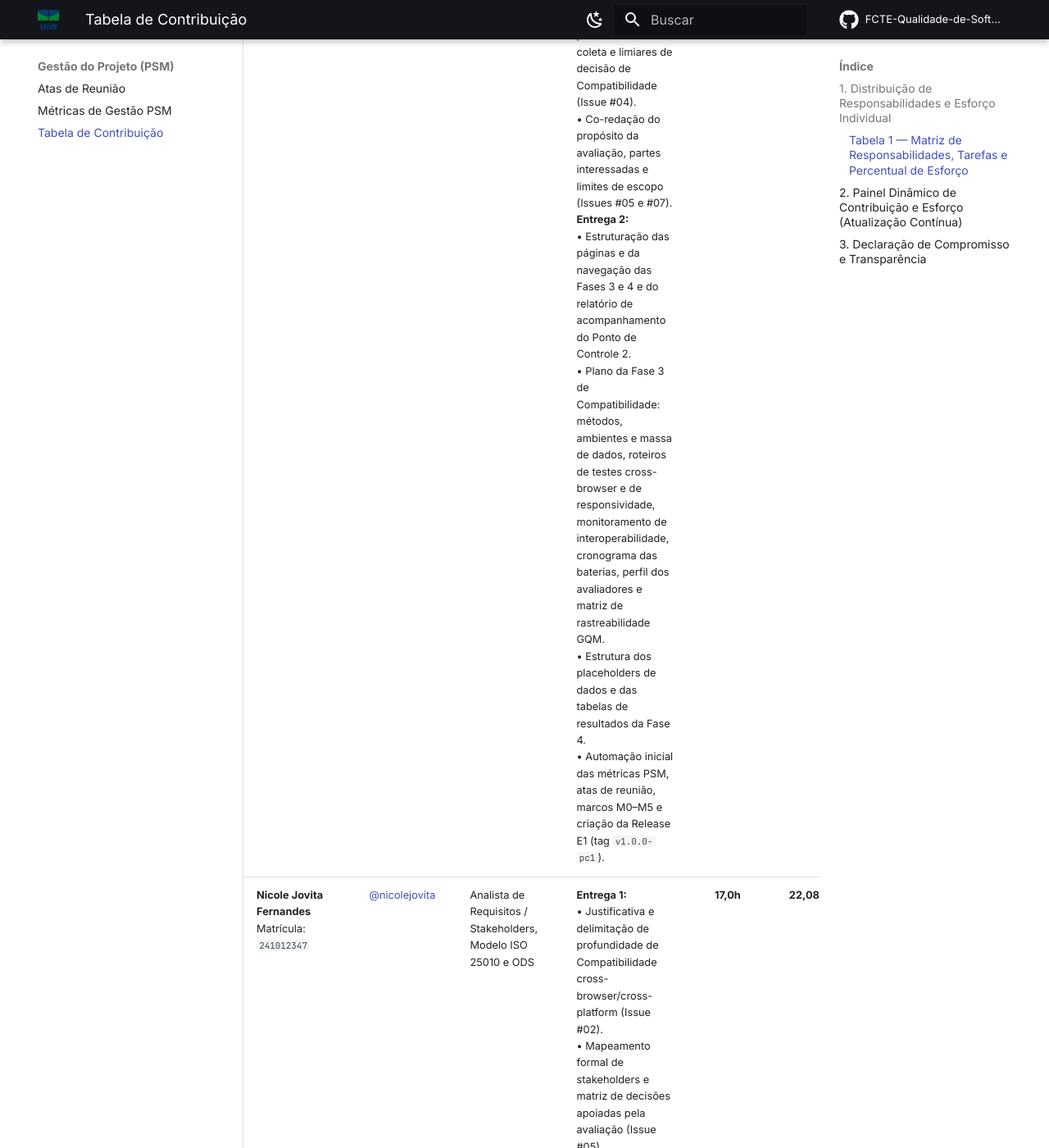
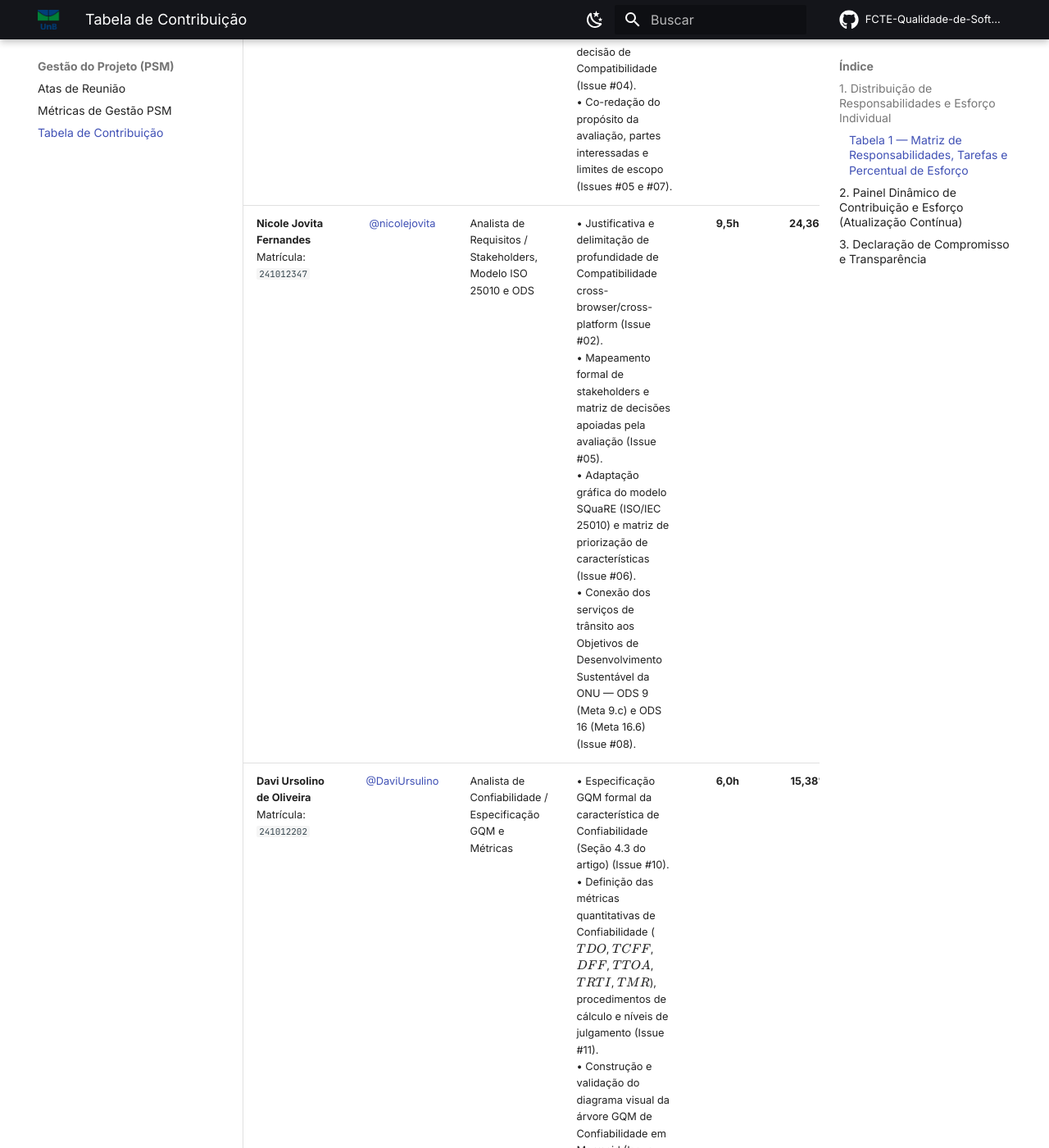
Before and after one commit to FCTE-Qualidade-de-Software-1/2026-2_T02_KAY_MCNULTY, an MkDocs documentation site: the page built from docs/gestao/tabela-contribuicao.md, in a window 1280 px wide and 1400 px high, scrolled down 1424 px. Shown: the whole window at 82% size. Built offline with MkDocs 1.6.1 and Material for MkDocs 9.7.7, drawn with Linux system fonts in a browser that asks for light colours; comment, search, counter and statistics services are not loaded; some of the changed text lies outside the part shown.

Commit message:
feat(metrics): atualiza painel e snippets de métricas PSM [skip ci]

```diff
--- a/snippets/tabela-contribuicao-matriz.md
+++ b/snippets/tabela-contribuicao-matriz.md
@@ -1,9 +1,9 @@
 | Integrante (Nome e Matrícula) | Usuário GitHub | Papel Principal na Equipe | Principais Responsabilidades e Tarefas Realizadas no Ponto de Controle 1 | Horas (h) | % Esforço (AG-C5) | Status |
 | :--- | :---: | :--- | :--- | :---: | :---: | :---: |
-| **Artur Fernandes Galdino**<br>Matrícula: `241010923` | [@ArturFGaldino](https://github.com/ArturFGaldino) | Analista de Compatibilidade / Mapeamento de Arquitetura e Escopo | **Entrega 1:**<br>• Mapeamento arquitetural do Portal Detran Digital DF e delimitação dos 4 módulos avaliados: Infração, Atendimento, Protocolo e Chatbot (Issue #01).<br>• Especificação conceitual e operacional da árvore GQM de Compatibilidade (Issue #03).<br>• Formulação das métricas operacionais ($TCBN$, $ICR$, $TSIS$), procedimentos de coleta e limiares de decisão de Compatibilidade (Issue #04).<br>• Co-redação do propósito da avaliação, partes interessadas e limites de escopo (Issues #05 e #07).<br>**Entrega 2:**<br>• Estruturação das páginas e da navegação das Fases 3 e 4 e do relatório de acompanhamento do Ponto de Controle 2.<br>• Plano da Fase 3 de Compatibilidade: métodos, ambientes e massa de dados, roteiros de testes cross-browser e de responsividade, monitoramento de interoperabilidade, cronograma das baterias, perfil dos avaliadores e matriz de rastreabilidade GQM.<br>• Estrutura dos placeholders de dados e das tabelas de resultados da Fase 4.<br>• Automação inicial das métricas PSM, atas de reunião, marcos M0–M5 e criação da Release E1 (tag `v1.0.0-pc1`). | **18,0h** | **23,38%** | Em andamento (4 abertas) |
-| **Nicole Jovita Fernandes**<br>Matrícula: `241012347` | [@nicolejovita](https://github.com/nicolejovita) | Analista de Requisitos / Stakeholders, Modelo ISO 25010 e ODS | **Entrega 1:**<br>• Justificativa e delimitação de profundidade de Compatibilidade cross-browser/cross-platform (Issue #02).<br>• Mapeamento formal de stakeholders e matriz de decisões apoiadas pela avaliação (Issue #05).<br>• Adaptação gráfica do modelo SQuaRE (ISO/IEC 25010) e matriz de priorização de características (Issue #06).<br>• Conexão dos serviços de trânsito aos Objetivos de Desenvolvimento Sustentável da ONU — ODS 9 (Meta 9.c) e ODS 16 (Meta 16.6) (Issue #08).<br>**Entrega 2:**<br>• Revisão e integração dos pull requests da Fase 3 de Compatibilidade (#65, #66 e #67) e ajustes de formatação da documentação. | **17,0h** | **22,08%** | Em andamento (4 abertas) |
-| **Davi Ursolino de Oliveira**<br>Matrícula: `241012202` | [@DaviUrsulino](https://github.com/DaviUrsulino) | Analista de Confiabilidade / Especificação GQM e Métricas | **Entrega 1:**<br>• Especificação GQM formal da característica de Confiabilidade (Seção 4.3 do artigo) (Issue #10).<br>• Definição das métricas quantitativas de Confiabilidade ($TDO$, $TCFF$, $DFF$, $TTOA$, $TRTI$, $TMR$), procedimentos de cálculo e níveis de julgamento (Issue #11).<br>• Construção e validação do diagrama visual da árvore GQM de Confiabilidade em Mermaid (Issue #12).<br>• Padronização matemática das equações em LaTeX/MathJax e revisão de consistência teórica (Issue #13).<br>**Entrega 2:**<br>• Linha do tempo com o calendário oficial na seção de cronograma do PSM (Issue #21) e subtópico de Necessidades de Informação (Issue #22).<br>• Plano de avaliação de Confiabilidade da Fase 3 (Issue #46).<br>• Correção do workflow de monitoramento M1 (Issue #47) e dos erros do script de métricas. | **16,2h** | **21,00%** | Em andamento (4 abertas) |
-| **João Eduardo Pereira Rabelo**<br>Matrícula: `180053299` | [@JoaoEduardoP](https://github.com/JoaoEduardoP) | Analista de Confiabilidade / Metodologia e Métricas PSM | **Entrega 1:**<br>• Fundamentação e justificativa técnica da característica de Confiabilidade em serviços governamentais (Issue #09).<br>• Apoio na modelagem do processo de avaliação sob a ótica da norma ISO/IEC 25040.<br>• Estruturação das categorias de acompanhamento do modelo PSM/CID (Processos, Calendário e Recursos).<br>• Auditoria de conformidade das atas de reunião e governança de releases.<br>**Entrega 2:**<br>• Tópicos 1 e 6 do PSM (Issue #20) e correção da definição dos PRs que estavam como issues.<br>• Monitoramento de disponibilidade (M1) e estrutura de coleta de dados da Confiabilidade.<br>• Atualização da tabela de fluxos e métodos de coleta no plano de avaliação de Confiabilidade. | **11,2h** | **14,50%** | Em andamento (4 abertas) |
-| **Natan José França**<br>Matrícula: `241011537` | [@Natan8643](https://github.com/Natan8643) | Analista de Usabilidade / Diagrama GQM e Níveis de Julgamento | **Entrega 1:**<br>• Delimitação de escopo e justificativa da característica de Usabilidade / Capacidade de Interação (Issue #14).<br>• Modelagem do objetivo, questões analíticas e hipóteses de Usabilidade nos 4 módulos (Issue #15).<br>• Estabelecimento das réguas de pontuação e critérios de julgamento para proteção contra erros ($TCAPA$, $IEFO$, $TPRE$) (Issue #16).<br>• Elaboração do diagrama visual GQM de Usabilidade e revisão do texto para o artigo (Issue #17).<br>**Entrega 2:**<br>• Template padrão de issues do repositório.<br>• Tabelas de desempenho dos processos, horas, valor-hora e custos nos relatórios da Entrega 1.<br>• Workflow de métricas e publicação automática da GitPage; separação das métricas do PC1, geral e Entrega 2. | **7,2h** | **9,31%** | Em andamento (6 abertas) |
-| **Yan Santos Rodrigues**<br>Matrícula: `241025480` | [@yanrdgs-dev](https://github.com/yanrdgs-dev) | Analista de Usabilidade / Especificação Operacional e Heurísticas | **Entrega 1:**<br>• Justificativa ergonômica da avaliação diante do perfil de letramento digital dos condutores do DF (Issue #14).<br>• Especificação operacional dos procedimentos de inspeção por Heurísticas de Nielsen e questionário $SUS$ (Issue #15).<br>• Definição das métricas quantitativas de usabilidade e procedimentos de coleta (Issue #16).<br>• Redação e validação formal da documentação da Fase 2 de Usabilidade na GitPage (Issue #17).<br>**Entrega 2:**<br>• Retrospectiva da Entrega 1.<br>• Automação das Necessidades de Informação 1 e 2 do PSM e gráfico de fechamento diário de issues. | **7,5h** | **9,74%** | Em andamento (6 abertas) |
-| **TOTAL CONSOLIDADO** | — | — | **Esforço Acumulado em Todas as Issues (Entrega 1 e Entrega 2)** | **77,0h** | **100,00%** | **Em andamento** |
+| **Artur Fernandes Galdino**<br>Matrícula: `241010923` | [@ArturFGaldino](https://github.com/ArturFGaldino) | Analista de Compatibilidade / Mapeamento de Arquitetura e Escopo | • Mapeamento arquitetural do Portal Detran Digital DF e delimitação dos 4 módulos avaliados: Infração, Atendimento, Protocolo e Chatbot (Issue #01).<br>• Especificação conceitual e operacional da árvore GQM de Compatibilidade (Issue #03).<br>• Formulação das métricas operacionais ($TCBN$, $ICR$, $TSIS$), procedimentos de coleta e limiares de decisão de Compatibilidade (Issue #04).<br>• Co-redação do propósito da avaliação, partes interessadas e limites de escopo (Issues #05 e #07). | **10,5h** | **26,92%** | Concluído |
+| **Nicole Jovita Fernandes**<br>Matrícula: `241012347` | [@nicolejovita](https://github.com/nicolejovita) | Analista de Requisitos / Stakeholders, Modelo ISO 25010 e ODS | • Justificativa e delimitação de profundidade de Compatibilidade cross-browser/cross-platform (Issue #02).<br>• Mapeamento formal de stakeholders e matriz de decisões apoiadas pela avaliação (Issue #05).<br>• Adaptação gráfica do modelo SQuaRE (ISO/IEC 25010) e matriz de priorização de características (Issue #06).<br>• Conexão dos serviços de trânsito aos Objetivos de Desenvolvimento Sustentável da ONU — ODS 9 (Meta 9.c) e ODS 16 (Meta 16.6) (Issue #08). | **9,5h** | **24,36%** | Concluído |
+| **Davi Ursolino de Oliveira**<br>Matrícula: `241012202` | [@DaviUrsulino](https://github.com/DaviUrsulino) | Analista de Confiabilidade / Especificação GQM e Métricas | • Especificação GQM formal da característica de Confiabilidade (Seção 4.3 do artigo) (Issue #10).<br>• Definição das métricas quantitativas de Confiabilidade ($TDO$, $TCFF$, $DFF$, $TTOA$, $TRTI$, $TMR$), procedimentos de cálculo e níveis de julgamento (Issue #11).<br>• Construção e validação do diagrama visual da árvore GQM de Confiabilidade em Mermaid (Issue #12).<br>• Padronização matemática das equações em LaTeX/MathJax e revisão de consistência teórica (Issue #13). | **6,0h** | **15,38%** | Concluído |
+| **João Eduardo Pereira Rabelo**<br>Matrícula: `180053299` | [@JoaoEduardoP](https://github.com/JoaoEduardoP) | Analista de Confiabilidade / Metodologia e Métricas PSM | • Fundamentação e justificativa técnica da característica de Confiabilidade em serviços governamentais (Issue #09).<br>• Apoio na modelagem do processo de avaliação sob a ótica da norma ISO/IEC 25040.<br>• Estruturação das categorias de acompanhamento do modelo PSM/CID (Processos, Calendário e Recursos).<br>• Auditoria de conformidade das atas de reunião e governança de releases. | **4,0h** | **10,26%** | Concluído |
+| **Natan José França**<br>Matrícula: `241011537` | [@Natan8643](https://github.com/Natan8643) | Analista de Usabilidade / Diagrama GQM e Níveis de Julgamento | • Delimitação de escopo e justificativa da característica de Usabilidade / Capacidade de Interação (Issue #14).<br>• Modelagem do objetivo, questões analíticas e hipóteses de Usabilidade nos 4 módulos (Issue #15).<br>• Estabelecimento das réguas de pontuação e critérios de julgamento para proteção contra erros ($TCAPA$, $IEFO$, $TPRE$) (Issue #16).<br>• Elaboração do diagrama visual GQM de Usabilidade e revisão do texto para o artigo (Issue #17). | **4,5h** | **11,54%** | Concluído |
+| **Yan Santos Rodrigues**<br>Matrícula: `241025480` | [@yanrdgs-dev](https://github.com/yanrdgs-dev) | Analista de Usabilidade / Especificação Operacional e Heurísticas | • Justificativa ergonômica da avaliação diante do perfil de letramento digital dos condutores do DF (Issue #14).<br>• Especificação operacional dos procedimentos de inspeção por Heurísticas de Nielsen e questionário $SUS$ (Issue #15).<br>• Definição das métricas quantitativas de usabilidade e procedimentos de coleta (Issue #16).<br>• Redação e validação formal da documentação da Fase 2 de Usabilidade na GitPage (Issue #17). | **4,5h** | **11,54%** | Concluído |
+| **TOTAL CONSOLIDADO** | — | — | **Esforço Acumulado no Ponto de Controle 1 (Fases 1 e 2)** | **39,0h** | **100,00%** | **Homologado** |
```
Also changed, not shown: snippets/contributions-summary.md (+2 -2 lines), 3 other files.
